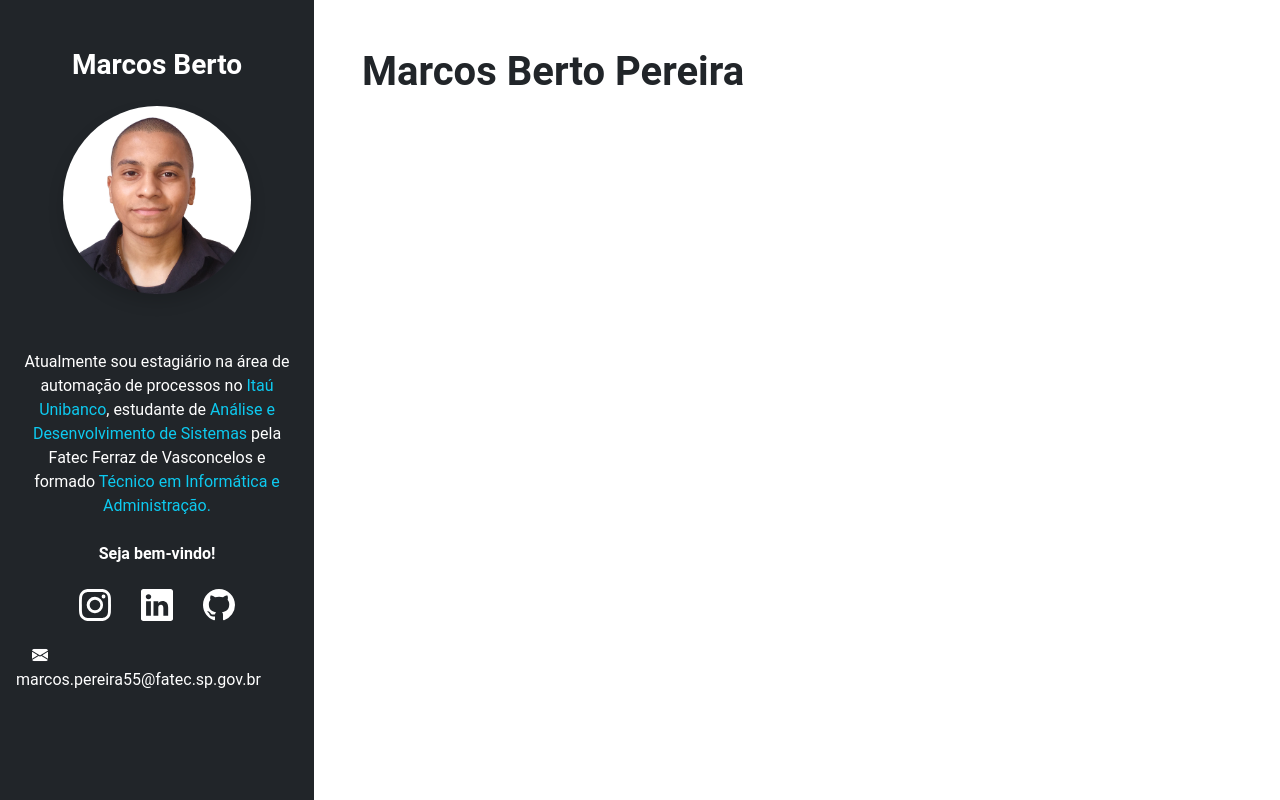
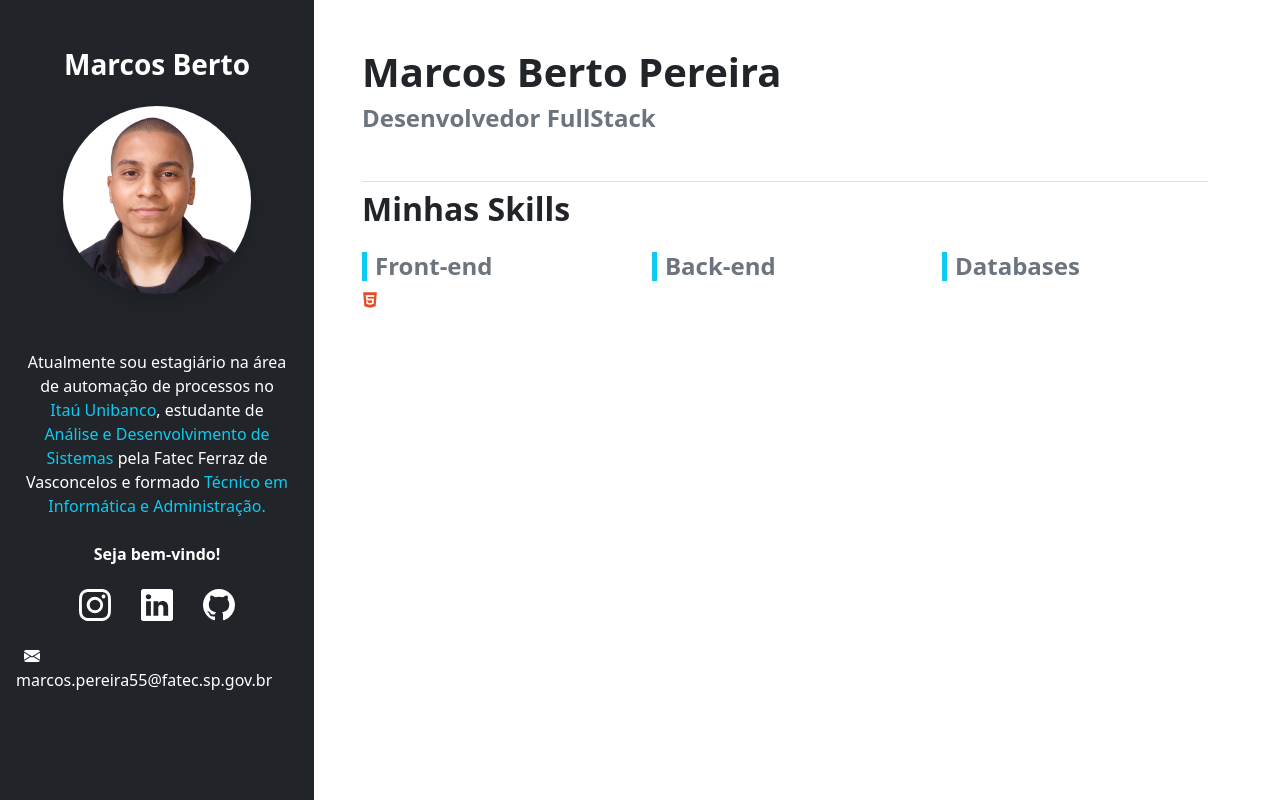
Before and after one commit to MarcosBerto66/fatec-ferraz-ds-marcos-berto, a plain HTML site: page atividade_02/index.html in a window 1280 px wide. Drawn offline with nearby package versions, Linux system fonts and the light colour scheme.

Commit message:
Adicionando minhas skills

```diff
--- a/atividade_02/index.html
+++ b/atividade_02/index.html
@@ -6,13 +6,8 @@
     <title>Marcos Berto - Currículo</title>
     <link href="https://cdn.jsdelivr.net/npm/bootstrap@5.2.0/dist/css/bootstrap.min.css" rel="stylesheet" integrity="sha384-gH2yIJqKdNHPEq0n4Mqa/HGKIhSkIHeL5AyhkYV8i59U5AR6csBvApHHNl/vI1Bx" crossorigin="anonymous">
     <link rel="stylesheet" href="https://cdn.jsdelivr.net/npm/bootstrap-icons@1.9.1/font/bootstrap-icons.css">
-
-    <!--CSS-->
-    <style>
-        body{
-            font-family: 'Roboto', sans-serif !important;
-        }
-    </style>
+    <!-- Dev Icon Fonts -->
+    <link rel="stylesheet" href="https://cdn.jsdelivr.net/gh/devicons/devicon@master/devicon.min.css">
   </head>
   <body>
     <main class="container-fluid row" style="min-height:100vh !important">
@@ -33,11 +28,27 @@
                   </svg></button></a>
             </p>
             <p>
-              <i class="bi bi-envelope-fill m-3"></i><a class="ml-3 text-white" style="text-decoration: none;" href="mailto:marcos.pereira55@fatec.sp.gov.br">marcos.pereira55@fatec.sp.gov.br</a>
+              <i class="bi bi-envelope-fill m-2"></i><a class="ml-3 text-white" style="text-decoration: none;" href="mailto:marcos.pereira55@fatec.sp.gov.br">marcos.pereira55@fatec.sp.gov.br</a>
             </p>
         </aside>
         <section class="col-9 p-5">
             <h1 class="fw-bolder text-body">Marcos Berto Pereira</h1>
+            <h4 class="fw-bolder text-secondary">Desenvolvedor FullStack</h4>
+            <div>
+              <h2 class="fw-bolder text-body mt-5 pt-2 border-top">Minhas Skills</h2>
+              <div class="row mt-4">
+                <div class="col-4">
+                  <h4 class="fw-bolder text-secondary border-start border-5 ps-2 border-info">Front-end</h4>
+                  <i class="devicon-html5-plain colored"></i>
+                </div>
+                <div class="col-4">
+                  <h4 class="fw-bolder text-secondary border-start border-5 ps-2 border-info">Back-end</h4>
+                </div>
+                <div class="col-4">
+                  <h4 class="fw-bolder text-secondary border-start border-5 ps-2 border-info">Databases</h4>
+                </div>
+              </div>
+            </div>
         </section>
     </main>
     <script src="https://cdn.jsdelivr.net/npm/bootstrap@5.2.0/dist/js/bootstrap.bundle.min.js" integrity="sha384-A3rJD856KowSb7dwlZdYEkO39Gagi7vIsF0jrRAoQmDKKtQBHUuLZ9AsSv4jD4Xa" crossorigin="anonymous"></script>
```
